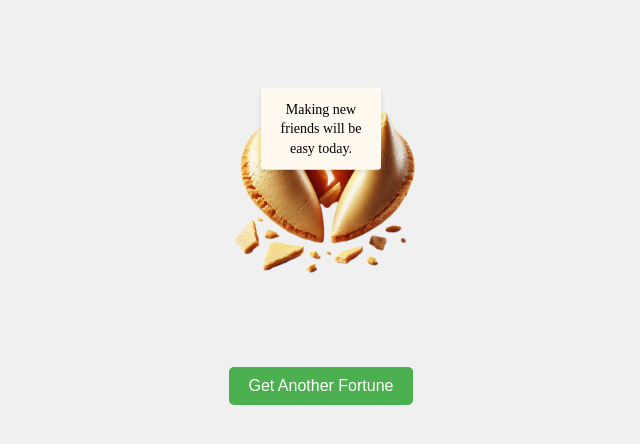
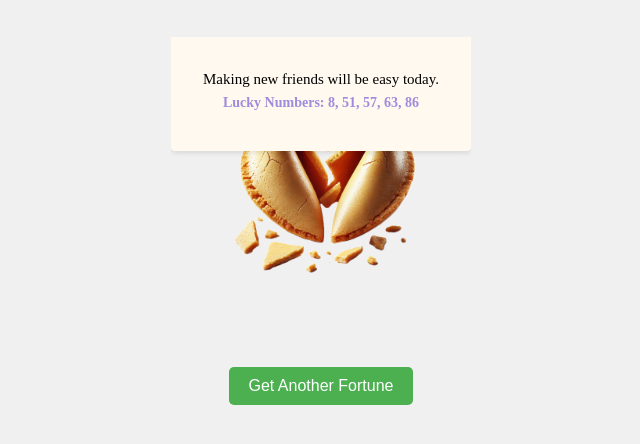
Before and after one commit to jryckman/fortune-cookie-app, a plain HTML site: page index.html in a window 1280 px wide. Both pictures are taken after a click on the element 640 px from the left and 438 px from the top of the page. Shown: the part 218-662 px from the top of the page, without its empty margins (319-959 px from the left). Drawn offline with Linux system fonts and the light colour scheme.

Commit message:
Enhance fortune display with lucky numbers and improve fortune paper styling

```diff
--- a/css/style.css
+++ b/css/style.css
@@ -87,10 +87,10 @@ h1 {
 
 .fortune-paper {
     position: absolute;
-    width: 120px;
+    width: 300px;
     background-color: #fff9f0;
-    padding: 12px;
-    border-radius: 3px;
+    padding: 20px;
+    border-radius: 4px;
     left: 50%;
     top: 50%;
     transform: translate(-50%, -50%);
@@ -98,14 +98,39 @@ h1 {
     transition: all 0.2s ease;
     z-index: 2;
     font-family: 'Times New Roman', serif;
+    font-size: 15px;
+    line-height: 1.5;
+    text-align: center;
+    opacity: 1;
+    visibility: visible;
+    display: block;
+    min-height: 120px;
+    display: flex;
+    flex-direction: column;
+    justify-content: center;
+    align-items: center;
+}
+
+.fortune-paper p {
+    margin: 0;
+    text-align: center;
+}
+
+.fortune-paper .lucky-numbers {
+    color: #9d8cdb;
+    font-weight: bold;
+    margin-top: 10px;
     font-size: 14px;
-    line-height: 1.4;
-    text-align: center;
+}
+
+.fortune-paper.hidden {
     opacity: 0;
+    visibility: hidden;
+    display: none;
 }
 
 .fortune-cookie.opened + .fortune-paper {
-    transform: translate(-50%, -120%);
+    transform: translate(-50%, -130%);
     opacity: 1;
 }
 
@@ -113,7 +138,6 @@ h1 {
     opacity: 0 !important;
     visibility: hidden !important;
     pointer-events: none !important;
-    display: none !important;
     position: absolute !important;
     z-index: -1 !important;
 }
@@ -161,4 +185,10 @@ button:hover {
         max-width: 150px;
         max-height: 150px;
     }
+
+    .fortune-paper {
+        width: 250px;
+        padding: 12px 15px;
+        font-size: 14px;
+    }
 }
--- a/js/app.js
+++ b/js/app.js
@@ -10,11 +10,24 @@ document.addEventListener('DOMContentLoaded', () => {
         return fortunes[randomIndex];
     }
 
+    function generateLuckyNumbers() {
+        const numbers = [];
+        while (numbers.length < 5) {
+            const num = Math.floor(Math.random() * 99) + 1;
+            if (!numbers.includes(num)) {
+                numbers.push(num);
+            }
+        }
+        return numbers.sort((a, b) => a - b).join(', ');
+    }
+
     function openCookie() {
         if (!isOpen) {
             isOpen = true;
             fortuneCookie.classList.add('opened');
-            fortuneText.textContent = getRandomFortune();
+            const fortune = getRandomFortune();
+            const luckyNumbers = generateLuckyNumbers();
+            fortuneText.innerHTML = `${fortune}<br><span class="lucky-numbers">Lucky Numbers: ${luckyNumbers}</span>`;
 
             // Show fortune and button with shorter delay for animation
             setTimeout(() => {
```
